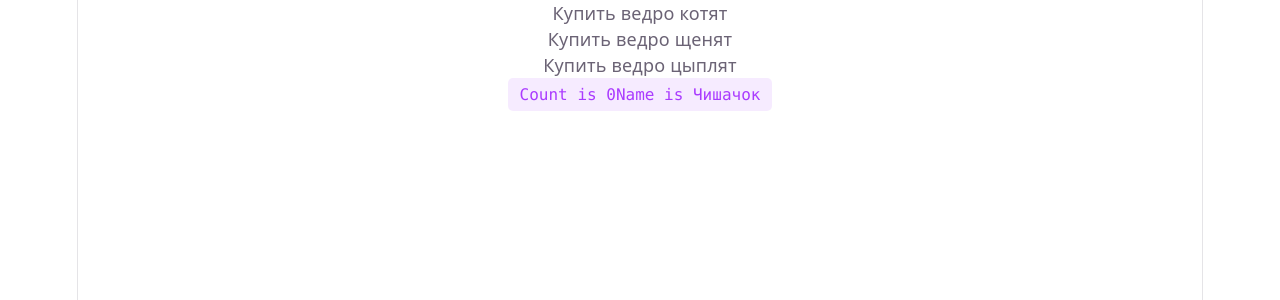
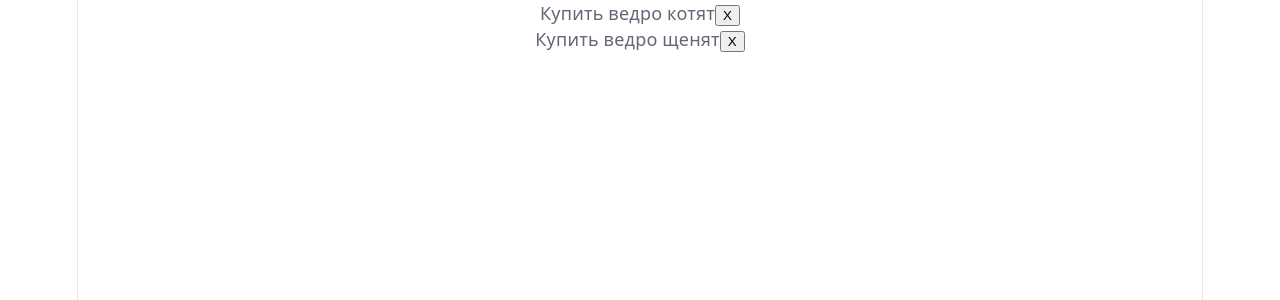
Before and after one commit to Zalinor/task-flow, a React (Vite) app: page / in a window 1280 px wide. Shown: the top 300 px of the page. Built offline with nearby package versions, Linux system fonts and the light colour scheme.

Commit message:
add delete card function

```diff
--- a/src/App.jsx
+++ b/src/App.jsx
@@ -4,32 +4,43 @@ import viteLogo from './assets/vite.svg'
 import heroImg from './assets/hero.png'
 import './App.css'
 
-function TaskCard({ text }) {
-  return <div className="card">{text}</div>;
+function TaskCard({ text, onDelete }) {
+  return <div className="card">
+    {text}
+    <button onClick={onDelete}>X</button>
+    </div>;
 }
-const tasks = [
-  {id: 1, text: "Купить ведро котят"},
-  {id: 2, text: "Купить ведро щенят"},
-  {id: 3, text: "Купить ведро цыплят"}
-];
 
 function App() {
-  const [count, setCount] = useState(0)
-  const [name, setName] = useState("Чишачок");
+
+  const [tasks, setTasks] = useState([
+  {id: 1, text: "Купить ведро котят"},
+  {id: 2, text: "Купить ведро щенят"}
+]);
+
+  const handleDelete = (id) => {
+    setTasks(tasks.filter((task) => task.id !== id));
+  }
+  // const [count, setCount] = useState(0)
   return (
     <>
     <div>
+
       {tasks.map((task) => (
-        <TaskCard key = {task.id} text={task.text}/>
+        <TaskCard
+        key={task.id}
+        text={task.text}
+        onDelete={() => handleDelete(task.id)}
+        />
       ))}
-        <button
+
+        {/* <button
           type="button"
           className="counter"
           onClick={() => setCount((count) => count + 1)}
         >
           Count is {count}
-          Name is {name}
-        </button>
+        </button> */}
     </div>
     </>
   )
```
